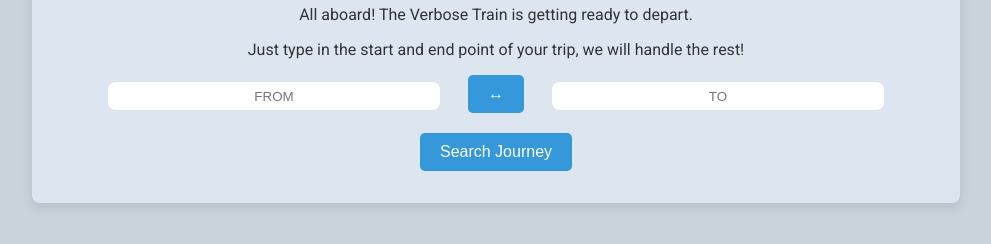
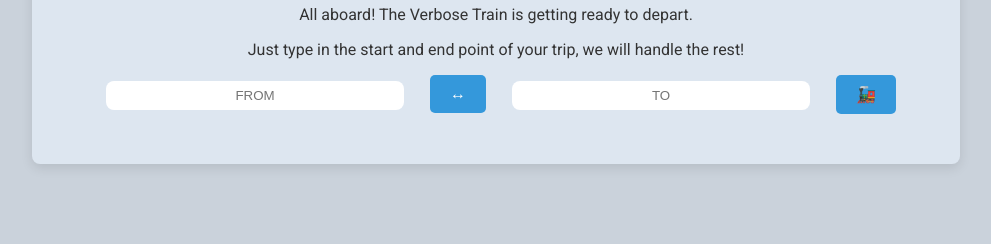
Before and after one commit to fac-32/pro0930-verbose-train, a website: page frontend/public/index.html in a window 1280 px wide. Shown: the part 160-404 px from the top of the page, without its empty margins (144-1135 px from the left). Drawn offline with Linux system fonts and the light colour scheme.

Commit message:
Change element group layout. Avoid visual of "search journey" being pushed around according to drop down height

```diff
--- a/frontend/public/index.html
+++ b/frontend/public/index.html
@@ -16,7 +16,7 @@
         <p>All aboard! The Verbose Train is getting ready to depart.</p>
         <p>Just type in the start and end point of your trip, we will handle the rest!</p>
         <!-- Input group for stations -->
-        <div class="input-group">
+        <div class="journey-planner">
             <div class="station-input left">
                 <input
                     type="text"
@@ -41,10 +41,13 @@
                     required
                 >
             </div>
+
+            <div>
+                <!-- Search button -->
+                <button id="search-journey" class="search-btn">🚂</button>
+            </div>
         </div>
 
-        <!-- Search button -->
-        <button id="search-journey" class="search-btn">Search Journey</button>
 
         <!-- Results containers -->
         <div class="display-box" id="tfl-display"></div>
--- a/frontend/src/style.css
+++ b/frontend/src/style.css
@@ -43,9 +43,9 @@ h2 {
     color: var(--primary-color);
 }
 
-.input-group {
+.journey-planner {
     display: grid;
-    grid-template-columns: 1fr auto 1fr;
+    grid-template-columns: 1fr auto 1fr auto;
     gap: 2%;
     align-items: start;
     margin: 1% 0% 2% 0%;
```
